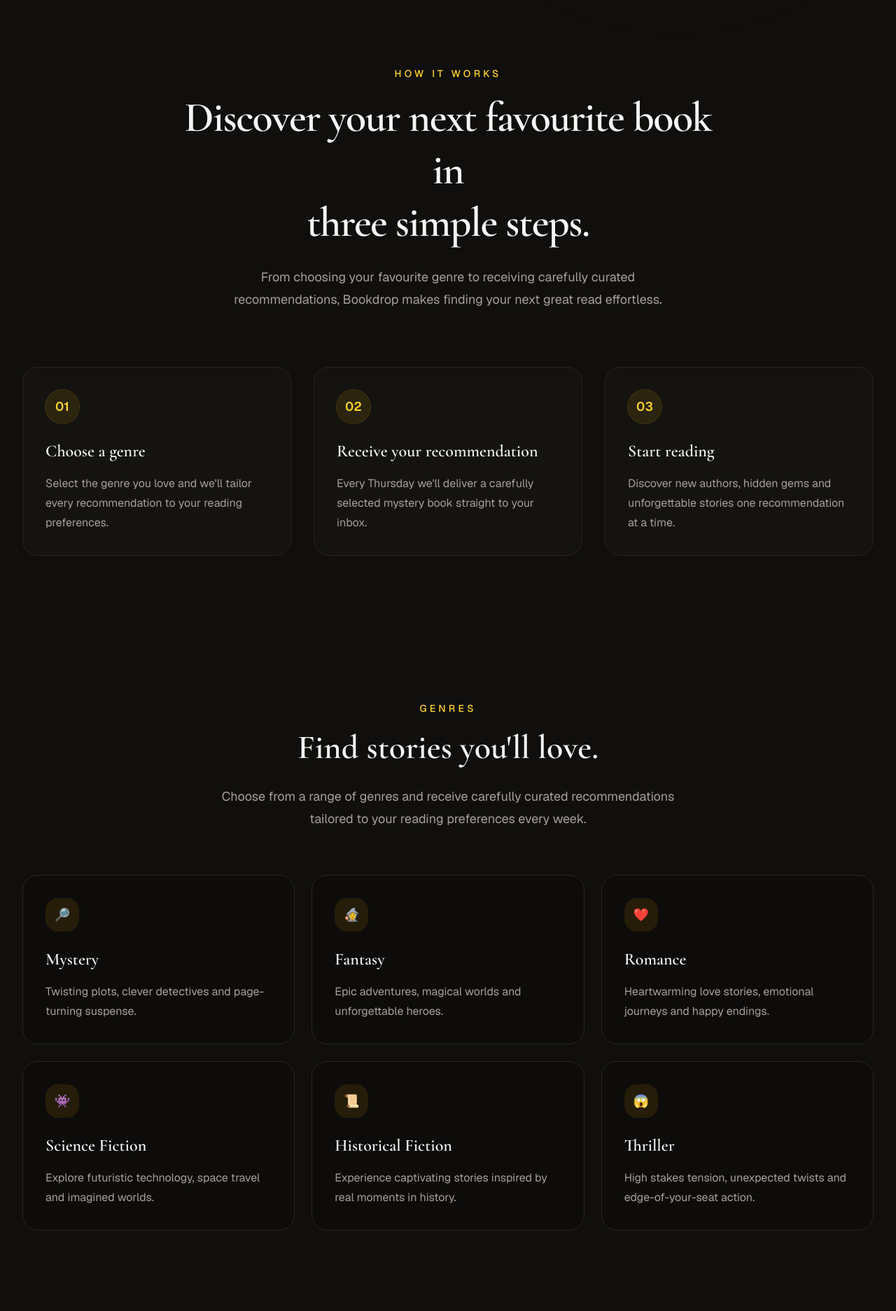
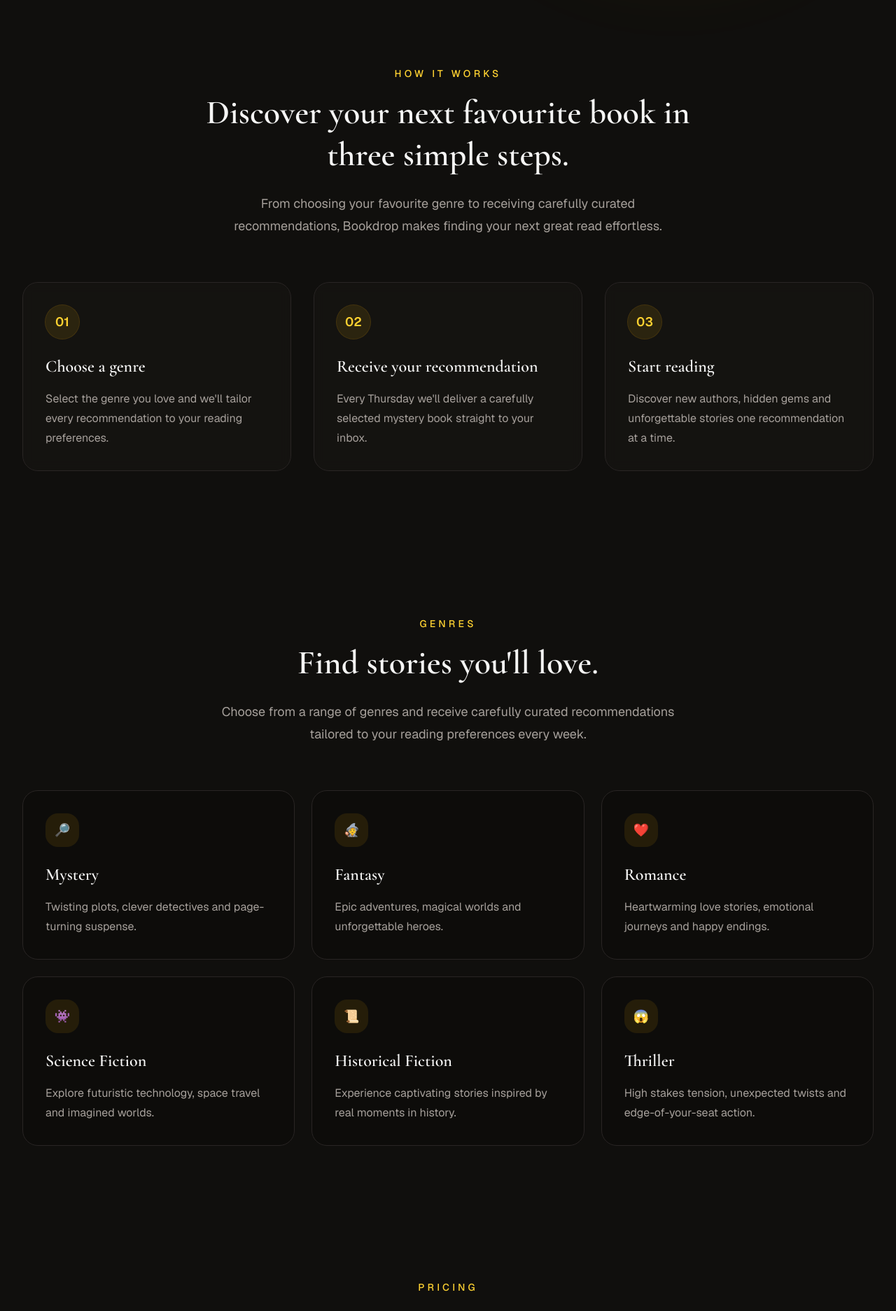
Before and after one commit to SobiahSelvarajah/ss-bookdrop, a Next.js app: page / in a window 1280 px wide. Shown: the part 980-2853 px from the top of the page at 70% size. Built offline with nearby package versions, Linux system fonts and the light colour scheme.

Commit message:
refactor: typography styles from shared homepage sections extracted into globals.css

```diff
--- a/src/app/globals.css
+++ b/src/app/globals.css
@@ -132,3 +132,18 @@
 .font-heading {
   font-family: var(--font-cormorant), serif;
 }
+
+@layer utilities {
+  .section-heading {
+    @apply text-sm font-medium uppercase tracking-[0.3em] text-amber-300
+  }
+  .section-subheading {
+    @apply mt-4 font-heading text-4xl font-semibold leading-tight text-stone-100 md:text-5xl
+  }
+  .section-description {
+    @apply mx-auto mt-6 max-w-2xl text-lg leading-8 text-stone-400
+  }
+  .section-wrapper {
+    @apply mx-auto mb-16 max-w-3xl text-center
+  }
+}
--- a/src/components/sections/genres/GenresIntro.tsx
+++ b/src/components/sections/genres/GenresIntro.tsx
@@ -2,14 +2,14 @@
 
 export default function GenresIntro() {
     return (
-        <header className="mx-auto mb-16 max-w-3xl text-center">
-            <p className="text-sm font-medium uppercase tracking-[0.3em] text-amber-300">
+        <header className="section-wrapper">
+            <h2 className="section-heading">
                 Genres
-            </p>
-            <h2 className="mt-4 font-heading text-4xl font-semibold leading-tight text-stone-100 md:text-5xl">
+            </h2>
+            <h3 className="section-subheading">
                 Find stories you'll love.
-            </h2>
-            <p className="mx-auto mt-6 max-w-2xl text-lg leading-8 text-stone-400">
+            </h3>
+            <p className="section-description">
                 Choose from a range of genres and receive carefully
                 curated recommendations tailored to your reading
                 preferences every week.
--- a/src/components/sections/how-it-works/HowItWorksIntro.tsx
+++ b/src/components/sections/how-it-works/HowItWorksIntro.tsx
@@ -2,16 +2,16 @@
 
 export default function HowItWorksIntro() {
     return (
-        <header className="mx-auto mb-16 max-w-3xl text-center lg:mb-20">
-            <p className="text-sm font-medium uppercase tracking-[0.3em] text-amber-300">
+        <header className="section-wrapper lg:mb-20">
+            <h2 className="section-heading">
                 How It Works
-            </p>
-            <h2 className="mt-4 font-heading text-4xl font-semibold leading-tight tracking-tight text-stone-100 md:text-5xl lg:text-6xl">
+            </h2>
+            <h3 className="section-subheading lg:text-6xl">
                 Discover your next favourite book in
                 <br />
                 {" "}three simple steps.
-            </h2>
-            <p className="mx-auto mt-6 max-w-2xl text-base leading-8 text-stone-400 md:text-lg">
+            </h3>
+            <p className="section-description">
                 From choosing your favourite genre
                 to receiving carefully curated
                 recommendations, Bookdrop makes
--- a/src/components/sections/pricing/PricingIntro.tsx
+++ b/src/components/sections/pricing/PricingIntro.tsx
@@ -2,14 +2,14 @@
 
 export default function PricingIntro() {
     return (
-        <header className="mx-auto mb-16 max-w-3xl text-center">
-            <p className="text-sm font-medium uppercase tracking-[0.3em] text-amber-300">
+        <header className="section-wrapper">
+            <h2 className="section-heading">
                 Pricing
-            </p>
-            <h2 className="mt-4 font-heading text-4xl font-semibold leading-tight text-stone-100 md:text-5xl">
+            </h2>
+            <h3 className="section-subheading">
                 Simple, transparent pricing.
-            </h2>
-            <p className="mx-auto mt-6 max-w-2xl text-lg leading-8 text-stone-400">
+            </h3>
+            <p className="section-description">
                 Start with a free week, then choose
                 the plan that best suits your
                 reading journey.
--- a/src/components/sections/testimonials/TestimonialsIntro.tsx
+++ b/src/components/sections/testimonials/TestimonialsIntro.tsx
@@ -2,14 +2,14 @@
 
 export default function TestimonialsIntro() {
     return (
-        <header className="mx-auto mb-16 max-w-3xl text-center">
-            <p className="text-sm font-medium uppercase tracking-[0.3em] text-amber-300">
+        <header className="section-wrapper">
+            <h2 className="section-heading">
                 Testimonials
-            </p>
-            <h2 className="mt-4 font-heading text-4xl font-semibold leading-tight text-stone-100 md:text-5xl">
+            </h2>
+            <h3 className="section-subheading">
                 Loved by readers.
-            </h2>
-            <p className="mx-auto mt-6 max-w-2xl text-lg leading-8 text-stone-400">
+            </h3>
+            <p className="section-description">
                 Discover why readerlook forward
                 to receiving their personalised
                 BookDrop recommendation every week.
```
